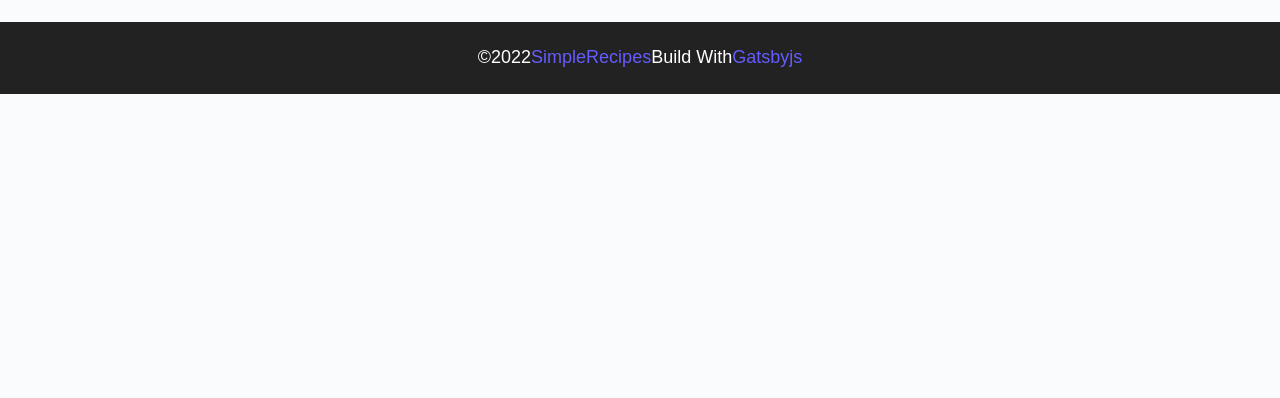
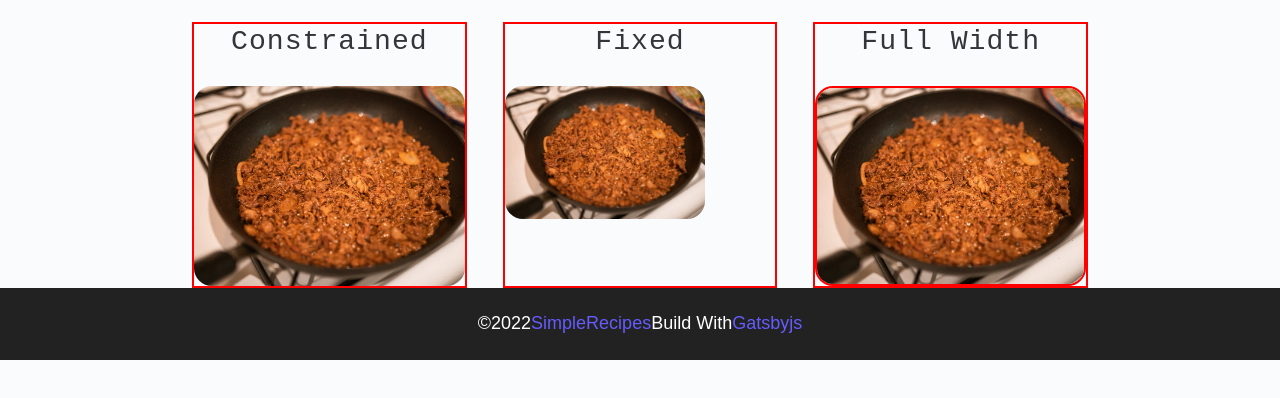
Before and after one commit to KarimMoustamid/Gatsby.js-Tutorial-and-Projects, a Gatsby site in the folder Tutorial/: page / in a window 1280 px wide. Shown: the part 182-580 px from the top of the page. Built offline with nearby package versions, Linux system fonts and the light colour scheme; Gatsby itself is replaced by a stand-in of ours.

Commit message:
Shared props and Option

```diff
--- a/Tutorial/gatsby-config.js
+++ b/Tutorial/gatsby-config.js
@@ -6,5 +6,10 @@
 
 module.exports = {
   /* Your site config here */
-  plugins: [`gatsby-plugin-styled-components`],
+  plugins: [
+    `gatsby-plugin-styled-components`, //. Needed for Styled-Components:
+    `gatsby-plugin-image`,
+    `gatsby-plugin-sharp`,
+    `gatsby-transformer-sharp`, //. Needed for dynamic images
+  ],
 }
--- a/Tutorial/package.json
+++ b/Tutorial/package.json
@@ -16,7 +16,11 @@
   "dependencies": {
     "babel-plugin-styled-components": "^2.0.7",
     "gatsby": "^4.15.1",
+    "gatsby-plugin-image": "^2.16.1",
+    "gatsby-plugin-sharp": "^4.16.1",
     "gatsby-plugin-styled-components": "^5.15.0",
+    "gatsby-source-filesystem": "^4.16.0",
+    "gatsby-transformer-sharp": "^4.16.0",
     "normalize.css": "^8.0.1",
     "react": "^18.1.0",
     "react-dom": "^18.1.0",
--- /dev/null
+++ b/Tutorial/src/examples/Images.js
@@ -0,0 +1,68 @@
+import React from "react"
+import styled from "styled-components"
+
+import { StaticImage } from "gatsby-plugin-image"
+const Images = () => {
+  return (
+    <Wrapper>
+      <article>
+        <h4>constrained </h4>
+        <StaticImage
+          src="../assets/images/recipe-1.jpeg"
+          alt="food"
+          placeholder="tracedSVG"
+          layout="constrained"
+          className="example-img"
+          as="section"
+        />
+      </article>
+      <article>
+        <h4>fixed</h4>
+        <StaticImage
+          src="../assets/images/recipe-1.jpeg"
+          alt="food"
+          placeholder="blurred"
+          layout="fixed"
+          width={200}
+          className="example-img"
+          as="div"
+        />
+      </article>
+      <article>
+        <h4>full width</h4>
+        <StaticImage
+          src="../assets/images/recipe-1.jpeg"
+          alt="food"
+          placeholder="dominantColor"
+          layout="fullWidth"
+          className="example-img"
+          as="article"
+        />
+      </article>
+    </Wrapper>
+  )
+}
+
+const Wrapper = styled.section`
+  width: 70vw;
+  margin: 0 auto;
+  display: grid;
+
+  text-align: center;
+  gap: 2rem;
+  article {
+    border: 2px solid red;
+  }
+  .example-img {
+    border-radius: 1rem;
+    height: 100px;
+  }
+  @media (min-width: 992px) {
+    grid-template-columns: 1fr 1fr 1fr;
+    .example-img {
+      height: 200px;
+    }
+  }
+`
+
+export default Images
--- a/Tutorial/examples/home.module.css
+++ b/Tutorial/src/examples/home.module.css
@@ -5,7 +5,7 @@
 .page h1 {
   color: blueviolet;
 }
+
 .text {
-  text-transform: uppercase;
-  color: green;
+  text-transform: capitalize;
 }
--- a/Tutorial/src/pages/index.js
+++ b/Tutorial/src/pages/index.js
@@ -1,9 +1,11 @@
 import React from "react"
 import Layout from "../../components/Layout"
+import Images from "../examples/Images"
 export default function Home() {
   return (
     <Layout>
       <h1>Home Page</h1>
+      <Images />
     </Layout>
   )
 }
```
Also changed, not shown: Tutorial/examples/button.js (deleted, +0 -7 lines), Tutorial/src/examples/about.module.css (added, +11 -0 lines), Tutorial/examples/about.module.css (deleted), 1 other file.
